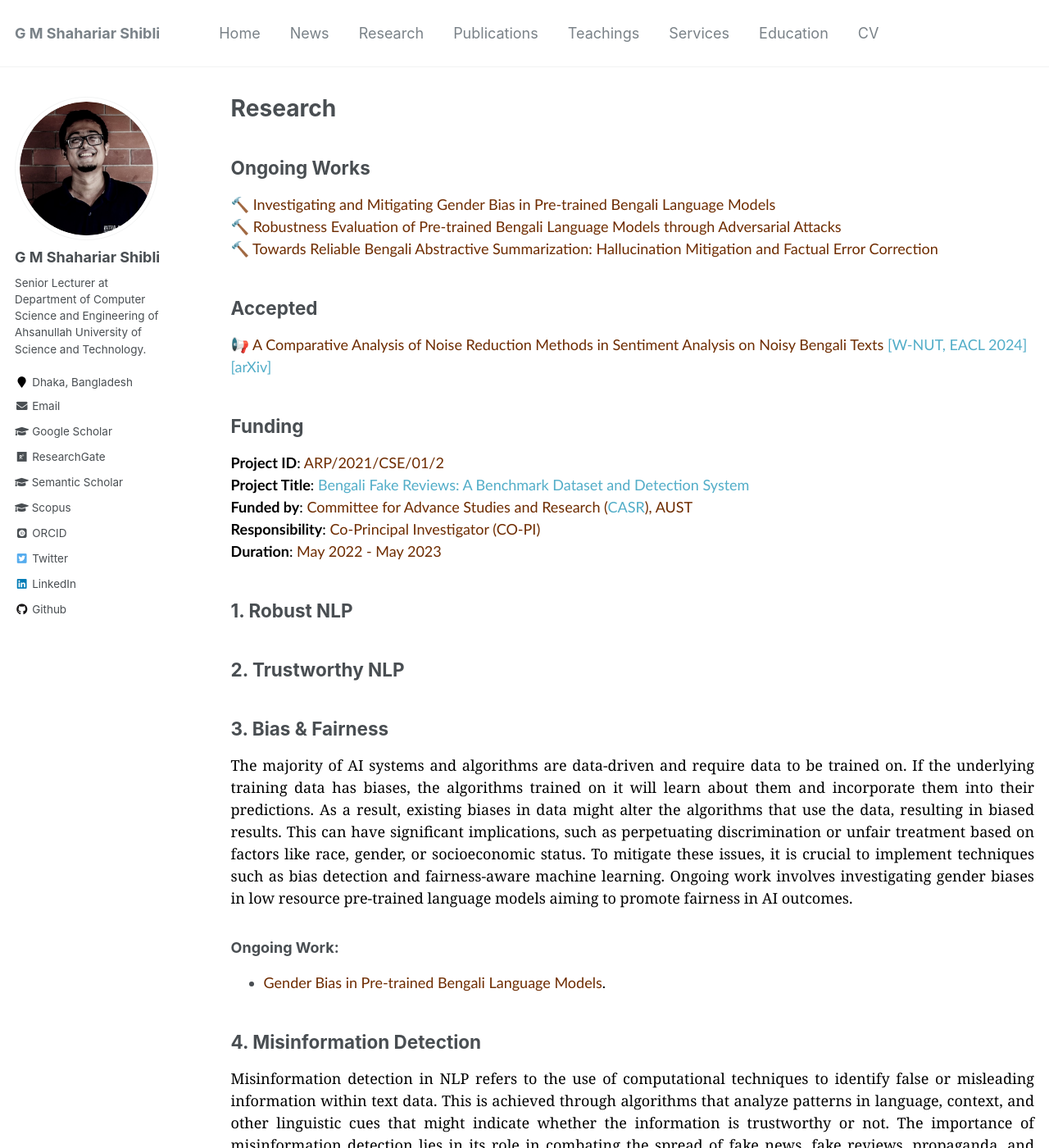
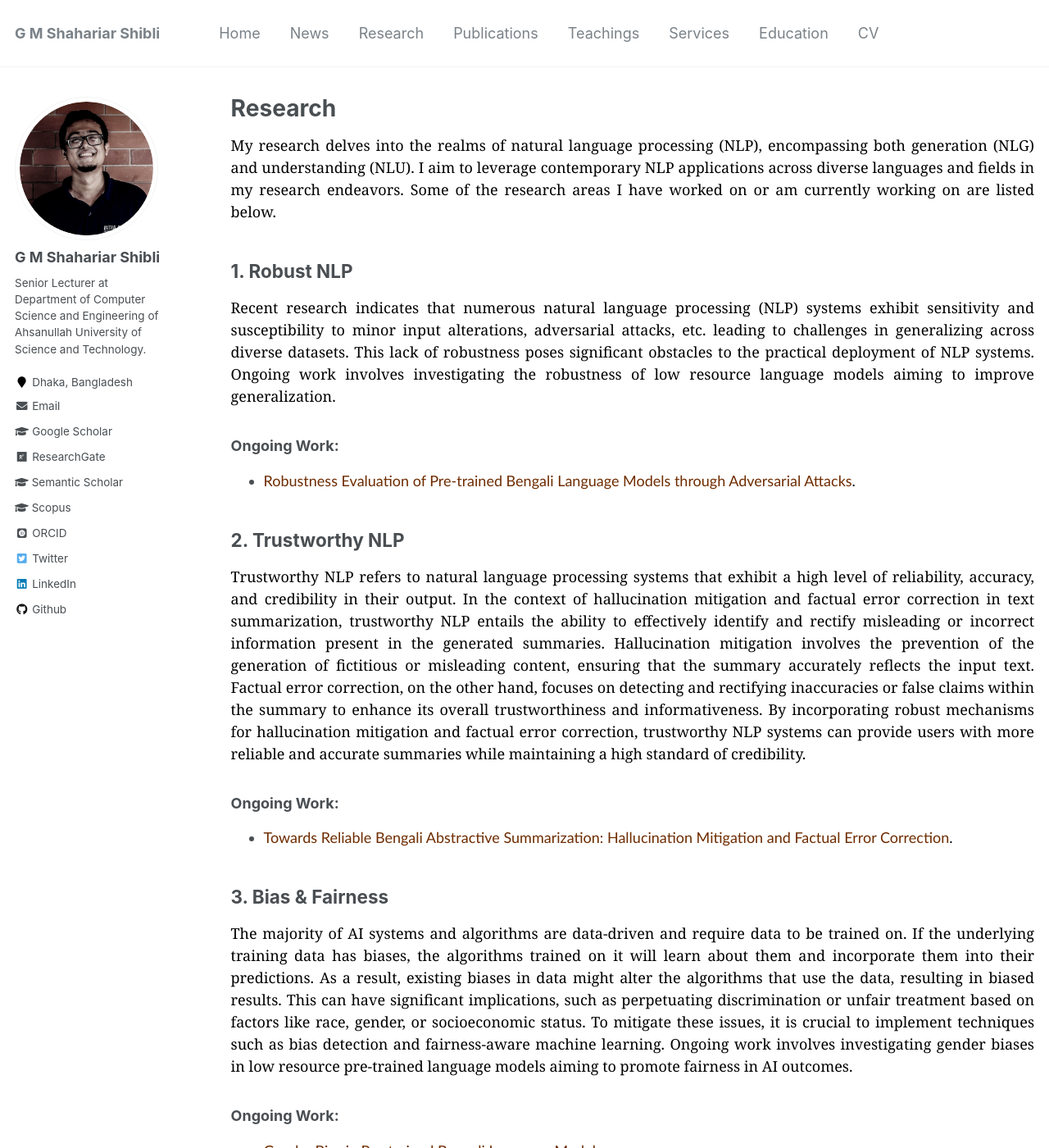
Before and after one commit to shahariar-shibli/shahariar-shibli.github.io, a Jekyll site: the page built from _pages/research.md, in a window 1280 px wide and 1400 px high. Shown: the whole window at 82% size. Built offline with Jekyll 4.4.1, drawn with Linux system fonts in a browser that asks for light colours; some web fonts are replaced; some of the changed text lies outside the part shown.

Commit message:
Update research.md

```diff
--- a/_pages/research.md
+++ b/_pages/research.md
@@ -4,32 +4,38 @@ title: "Research"
 permalink: /research/
 author_profile: true
 ---
-## Ongoing Works
-<span style="font-family:Trebuchet MS;">
-🔨 <span style="color:#6E2C00">Investigating and Mitigating Gender Bias in Pre-trained Bengali Language Models</span><br/>
-🔨 <span style="color:#6E2C00">Robustness Evaluation of Pre-trained Bengali Language Models through Adversarial Attacks</span><br/>
-🔨 <span style="color:#6E2C00">Towards Reliable Bengali Abstractive Summarization: Hallucination Mitigation and Factual Error Correction</span><br/>
-</span>
-
-## Accepted
-<span style="font-family:Trebuchet MS;">
-📢 <span style="color:#6E2C00">A Comparative Analysis of Noise Reduction Methods in Sentiment Analysis on Noisy Bengali Texts</span> [[W-NUT, EACL 2024]](https://noisy-text.github.io/2024/) [[arXiv]](https://arxiv.org/pdf/2401.14360.pdf)<br/>
-</span>
-
-
-## Funding
-<span style="font-family:Trebuchet MS; color:black;">
-<b>Project ID</b>: <span style="color:#6E2C00">ARP/2021/CSE/01/2</span><br/>
-<b>Project Title</b>: [Bengali Fake Reviews: A Benchmark Dataset and Detection System](https://www.aust.edu/news/1037)<br/>
-<b>Funded by</b>: <span style="color:#6E2C00">Committee for Advance Studies and Research ([CASR](https://www.aust.edu/casr)), AUST</span><br/>
-<b>Responsibility</b>: <span style="color:#6E2C00">Co-Principal Investigator (CO-PI)</span><br/>
-<b>Duration</b>: <span style="color:#6E2C00">May 2022 - May 2023</span>
-</span>
-
+<p style="text-align:justify; color:black; font-family:Georgia">
+My research delves into the realms of natural language processing (NLP), encompassing both generation (NLG)
+and understanding (NLU). I aim to leverage contemporary NLP applications across diverse languages and
+fields in my research endeavors. Some of the research areas I have worked on or am currently working on
+are listed below.
+</p>
 
 ## 1. Robust NLP
+<p style="text-align:justify; color:black; font-family:Georgia">
+Recent research indicates that numerous natural language processing (NLP) systems exhibit sensitivity and
+susceptibility to minor input alterations, adversarial attacks, etc. leading to challenges in
+generalizing across diverse datasets. This lack of robustness poses significant obstacles to the practical
+deployment of NLP systems. Ongoing work involves investigating the robustness of low resource language models
+aiming to improve generalization.
+</p>
+### Ongoing Work:
++ <span style="font-family:Trebuchet MS; color:black;"><span style="color:#6E2C00">Robustness Evaluation of Pre-trained Bengali Language Models through Adversarial Attacks</span>.</span>
 
 ## 2. Trustworthy NLP
+<p style="text-align:justify; color:black; font-family:Georgia">
+Trustworthy NLP refers to natural language processing systems that exhibit a high level of reliability, accuracy,
+and credibility in their output. In the context of hallucination mitigation and factual error correction
+in text summarization, trustworthy NLP entails the ability to effectively identify and rectify misleading
+or incorrect information present in the generated summaries. Hallucination mitigation involves the prevention
+of the generation of fictitious or misleading content, ensuring that the summary accurately reflects the
+input text. Factual error correction, on the other hand, focuses on detecting and rectifying inaccuracies
+or false claims within the summary to enhance its overall trustworthiness and informativeness. By incorporating
+robust mechanisms for hallucination mitigation and factual error correction, trustworthy NLP systems can
+provide users with more reliable and accurate summaries while maintaining a high standard of credibility.
+</p>
+### Ongoing Work:
++ <span style="font-family:Trebuchet MS; color:black;"><span style="color:#6E2C00">Towards Reliable Bengali Abstractive Summarization: Hallucination Mitigation and Factual Error Correction</span>.</span>
 
 ## 3. Bias & Fairness
 <p style="text-align:justify; color:black; font-family:Georgia">
@@ -186,3 +192,12 @@ genre distinctions.
 ### Related Paper:
 + <span style="font-family:Trebuchet MS; color:black;"><span style="color:#6E2C00">Towards Automated Recipe Genre Classification using Semi-Supervised Learning</span>. N Sakib, GM Shahariar, MM Kabir, MK Hasan, H Mahmud. <span style="color:green;"><em>Under Review</em></span>. [[PDF]](https://arxiv.org/pdf/2310.15693.pdf)</span>
 + <span style="font-family:Trebuchet MS; color:black;"><span style="color:#6E2C00">Assorted, Archetypal and Annotated Two Million (3A2M) Cooking Recipes Dataset Based on Active Learning</span>. N Sakib, GM Shahariar, MM Kabir, MK Hasan, H Mahmud. <em>MIET 2022</em>. [[PDF]](https://arxiv.org/pdf/2303.16778.pdf)</span>
+
+## Funding
+<span style="font-family:Trebuchet MS; color:black;">
+<b>Project ID</b>: <span style="color:#6E2C00">ARP/2021/CSE/01/2</span><br/>
+<b>Project Title</b>: [Bengali Fake Reviews: A Benchmark Dataset and Detection System](https://www.aust.edu/news/1037)<br/>
+<b>Funded by</b>: <span style="color:#6E2C00">Committee for Advance Studies and Research ([CASR](https://www.aust.edu/casr)), AUST</span><br/>
+<b>Responsibility</b>: <span style="color:#6E2C00">Co-Principal Investigator (CO-PI)</span><br/>
+<b>Duration</b>: <span style="color:#6E2C00">May 2022 - May 2023</span>
+</span>
```
